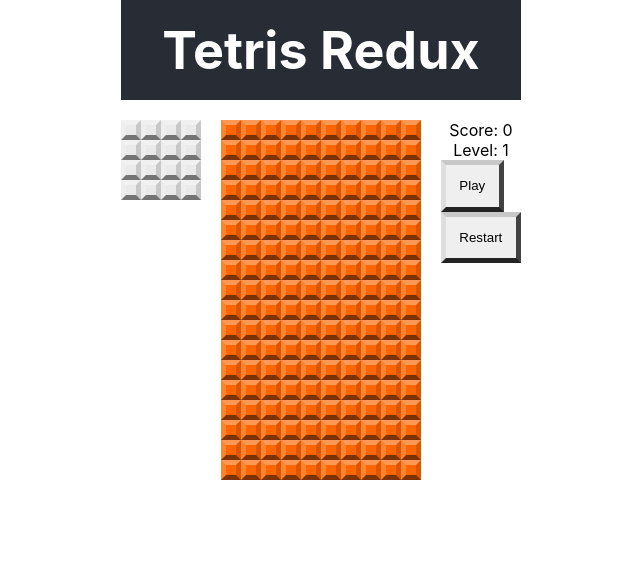
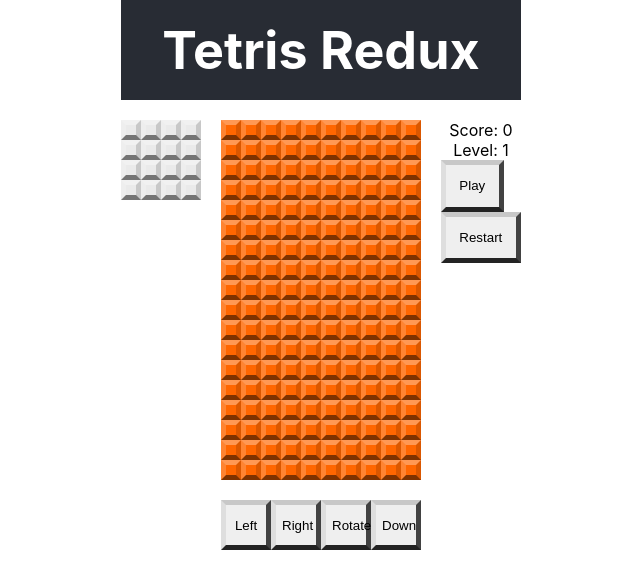
Before and after one commit to scottzyang/react-redux-tetris, a React (Create React App) app: page / in a window 1280 px wide. Shown: the top 588 px of the page, without its empty margins (319-959 px from the left). Built offline with nearby package versions, Linux system fonts and the light colour scheme.

Commit message:
Added initial controls

```diff
--- a/src/App.js
+++ b/src/App.js
@@ -4,6 +4,7 @@ import './App.css';
 import GridBoard from './components/GridBoard'
 import NextBlock from './components/NextBlock'
 import ScoreBoard from './components/ScoreBoard'
+import Controls from './components/Controls'
 
 function App() {
   return (
@@ -14,6 +15,7 @@ function App() {
       <GridBoard />
       <NextBlock />
       <ScoreBoard />
+      <Controls />
     </div>
   );
 }
--- /dev/null
+++ b/src/components/Controls.js
@@ -0,0 +1,28 @@
+import React from 'react'
+
+export default function Controls(props) {
+  return (
+  <div className="controls">
+    {/* left */}
+    <button className="control-button" onClick={(e) => {
+      // ...
+    }}>Left</button>
+
+    {/* right */}
+    <button className="control-button" onClick={(e) => {
+      // ...
+    }}>Right</button>
+
+    {/* rotate */}
+    <button className="control-button" onClick={(e) => {
+      // ...
+    }}>Rotate</button>
+
+    {/* down */}
+    <button className="control-button" onClick={(e) => {
+      // ...
+    }}>Down</button>
+
+  </div>
+  )
+}
--- a/src/index.css
+++ b/src/index.css
@@ -156,3 +156,24 @@ code {
 .score-board {
   grid-area: r;
 }
+
+/* controls */
+.controls {
+  grid-area: b;
+  display: flex;
+  flex-direction: row;
+}
+
+/* Control Button */
+.control-button {
+  --size: calc(var(--tile-size) * 2.5);
+  width: var(--size);
+  height: var(--size);
+  text-align: center;
+  display: block;
+  border-width: 5px;
+  border-top-color: var(--button-color-t);
+  border-left-color: var(--button-color-l);
+  border-right-color: var(--button-color-r);
+  border-bottom-color: var(--button-color-b);
+}
```
